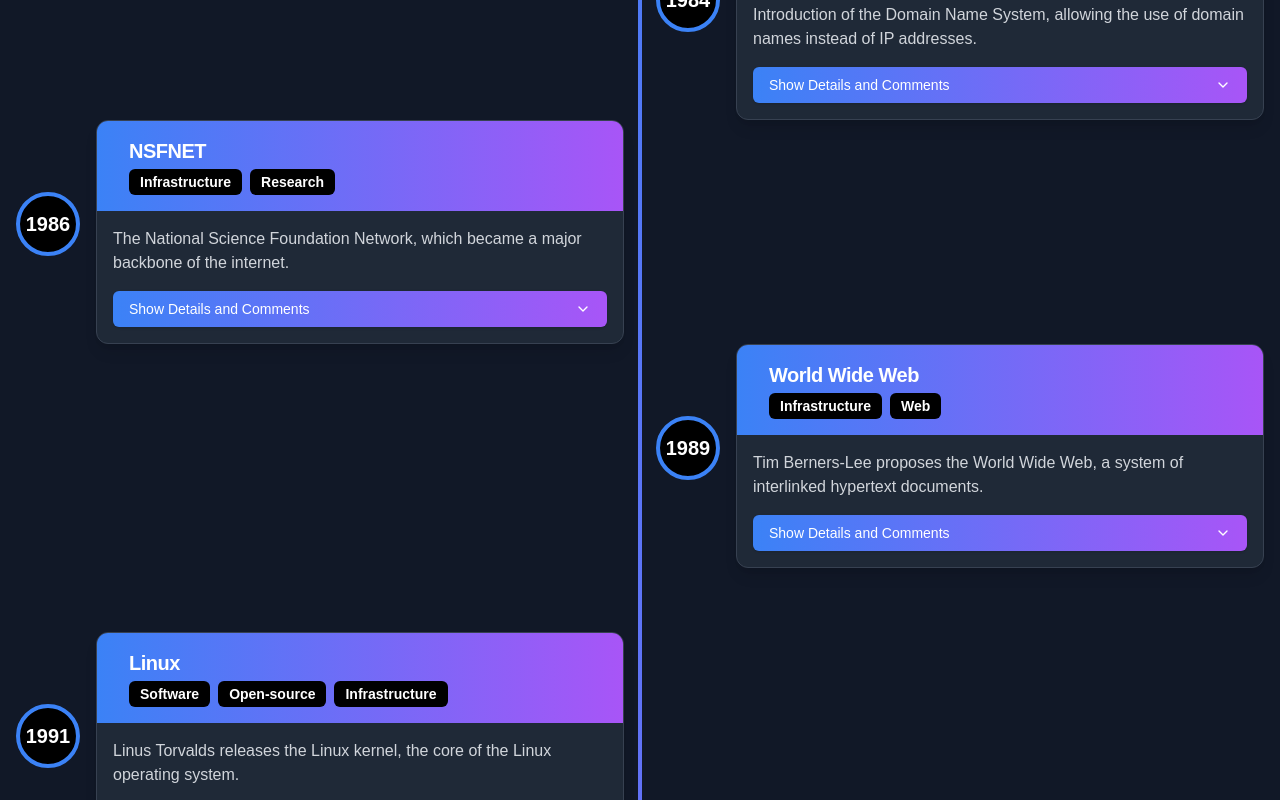
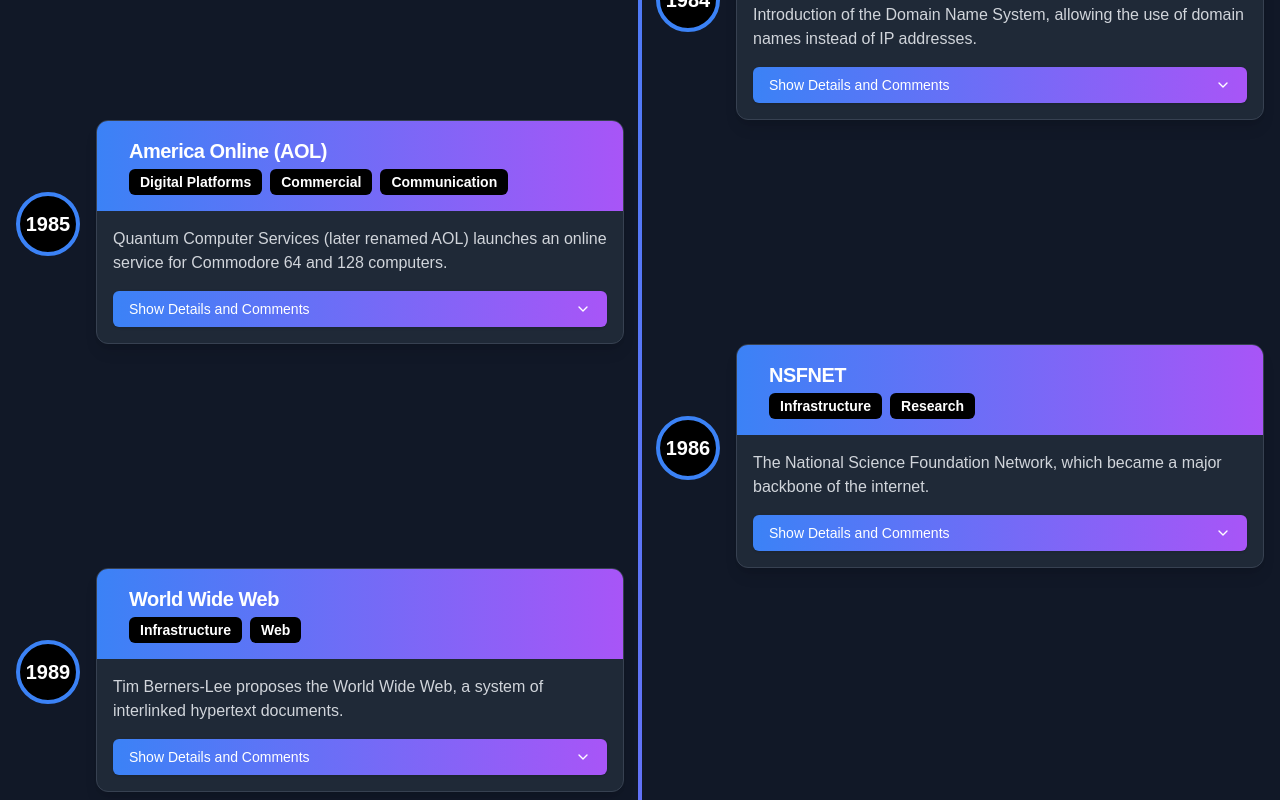
Before and after one commit to kduckets/wtfinternet, a Next.js app: page / in a window 1280 px wide. Shown: the part 1320-2120 px from the top of the page. Built offline with nearby package versions, Linux system fonts and the light colour scheme; no server answers; the database is empty.

Commit message:
Update milestones.ts

```diff
--- a/data/milestones.ts
+++ b/data/milestones.ts
@@ -523,6 +523,16 @@
       impact: "Transforming numerous fields including healthcare, finance, and creative industries",
       categories: ["Technological", "Commercial", "Research"],
     },
+    {
+        id: "aol",
+        year: 1985,
+        title: "America Online (AOL)",
+        description:
+          "Quantum Computer Services (later renamed AOL) launches an online service for Commodore 64 and 128 computers.",
+        profitModel: "Subscription-based online services, later advertising and web services",
+        impact: "Popularized internet access and online communities for mainstream users",
+        categories: ["Digital Platforms", "Commercial", "Communication"],
+      }
   ]
 
   export interface CategoryGroup {
```
